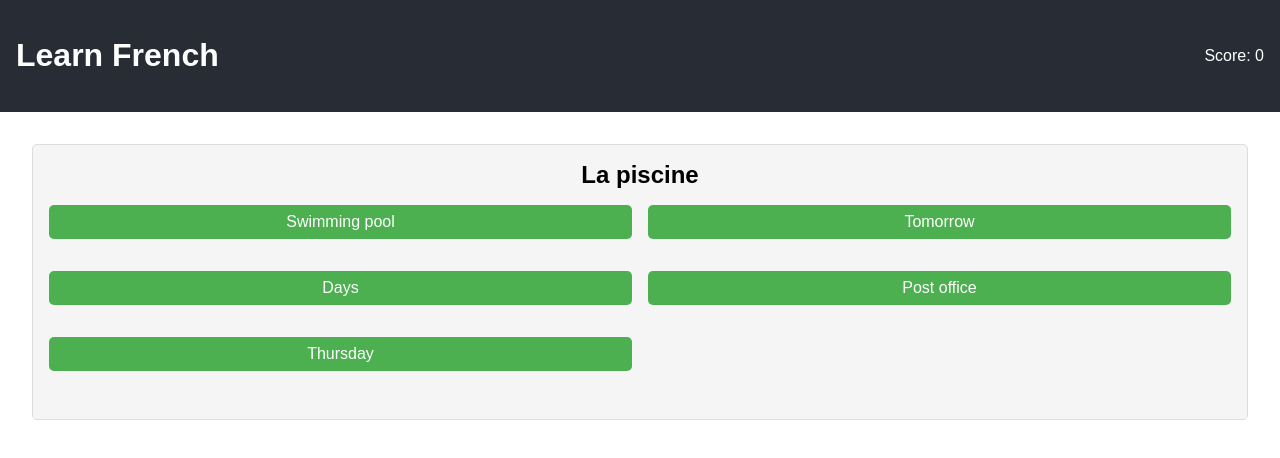
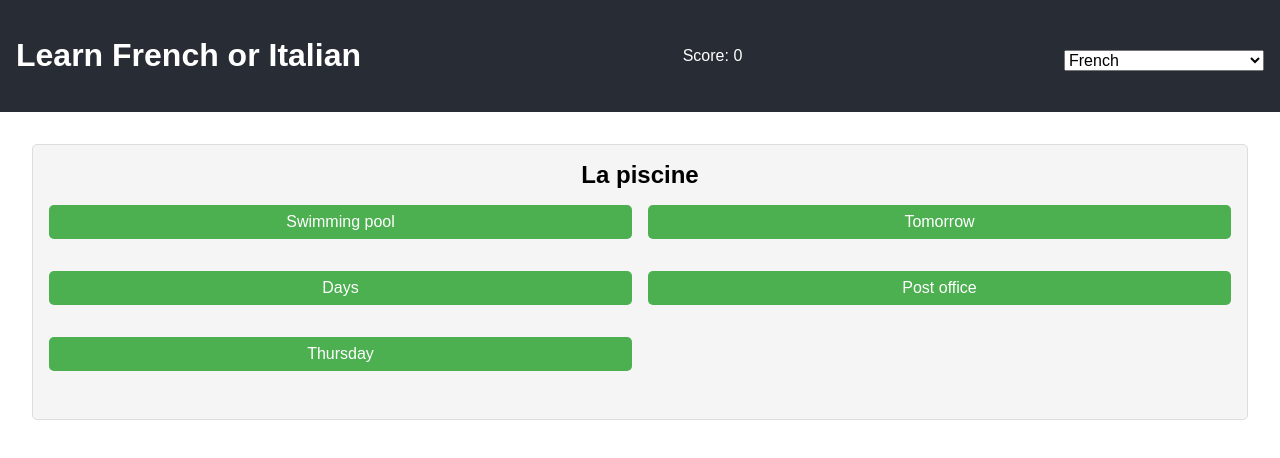
Before and after one commit to AdrianRogowski/french, a React (Create React App) app: page / in a window 1280 px wide. Shown: the top 458 px of the page. Built offline with nearby package versions, Linux system fonts and the light colour scheme.

Commit message:
add italian

```diff
--- a/src/App.css
+++ b/src/App.css
@@ -10,6 +10,13 @@
   display: flex;
   justify-content: space-between;
   align-items: center;
+}
+
+.App-header select {
+  width: 100%;
+  max-width: 200px;
+  font-size: 16px;
+  margin-top: 10px;
 }
 
 .flashcard {
--- a/src/App.js
+++ b/src/App.js
@@ -54,9 +54,46 @@ const frenchWords = [
   { french: "Août", english: "August" },
 ];
 
+const italianWords = [
+  { italian: "Ciao", english: "Hello" },
+  { italian: "Grazie", english: "Thank you" },
+  { italian: "Prego", english: "You're welcome" },
+  { italian: "Mi chiamo", english: "My name is" },
+  { italian: "Come stai?", english: "How are you?" },
+  { italian: "Sì", english: "Yes" },
+  { italian: "No", english: "No" },
+  { italian: "Per favore", english: "Please" },
+  { italian: "Scusa", english: "Excuse me" },
+  { italian: "Arrivederci", english: "Goodbye" },
+  { italian: "Buongiorno", english: "Good morning" },
+  { italian: "Buonasera", english: "Good evening" },
+  { italian: "Buonanotte", english: "Good night" },
+  { italian: "Casa", english: "House" },
+  { italian: "Amico", english: "Friend" },
+  { italian: "Famiglia", english: "Family" },
+  { italian: "Cibo", english: "Food" },
+  { italian: "Acqua", english: "Water" },
+  { italian: "Vino", english: "Wine" },
+  { italian: "Pane", english: "Bread" },
+  { italian: "Carne", english: "Meat" },
+  { italian: "Pesce", english: "Fish" },
+  { italian: "Frutta", english: "Fruit" },
+  { italian: "Verdura", english: "Vegetable" },
+  { italian: "Dolce", english: "Dessert" },
+  { italian: "Tavolo", english: "Table" },
+  { italian: "Sedia", english: "Chair" },
+  { italian: "Cucina", english: "Kitchen" },
+];
+
 function App() {
   const [score, setScore] = useState(0);
-  const [currentWord, setCurrentWord] = useState(getRandomWord());
+  const [language, setLanguage] = useState("french");
+  const [currentWord, setCurrentWord] = useState(getRandomWord(language));
+
+  function handleLanguageChange(e) {
+    setLanguage(e.target.value);
+    setCurrentWord(getRandomWord(e.target.value));
+  }
 
   function getRandomWord() {
     return frenchWords[Math.floor(Math.random() * frenchWords.length)];
@@ -85,8 +122,12 @@ function App() {
   return (
     <div className="App">
       <header className="App-header">
-        <h1>Learn French</h1>
+        <h1>Learn French or Italian</h1>
         <div className="score">Score: {score}</div>
+        <select value={language} onChange={handleLanguageChange}>
+          <option value="french">French</option>
+          <option value="italian">Italian</option>
+        </select>
       </header>
       <div className="flashcard">
         <h2>{currentWord.french}</h2>
```
